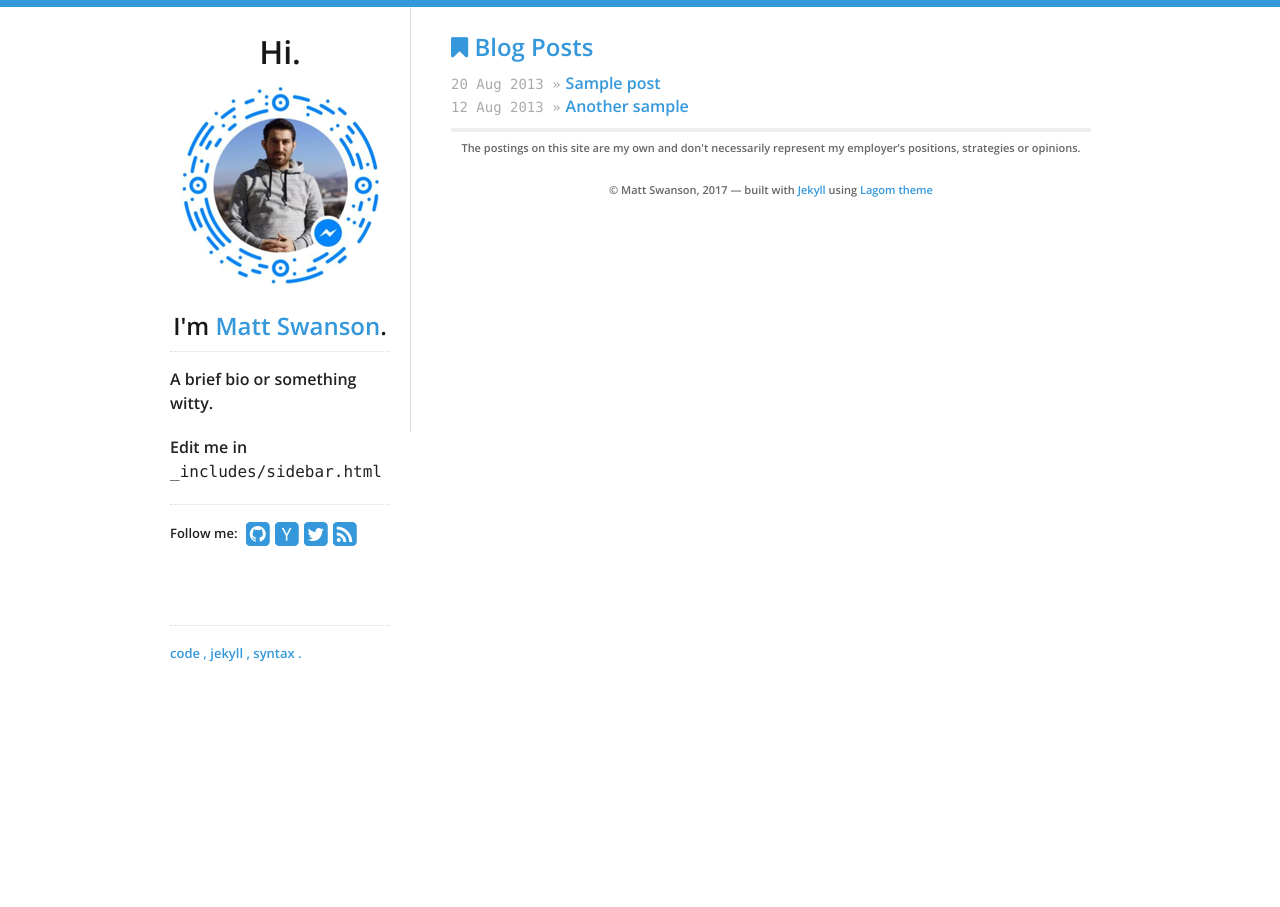
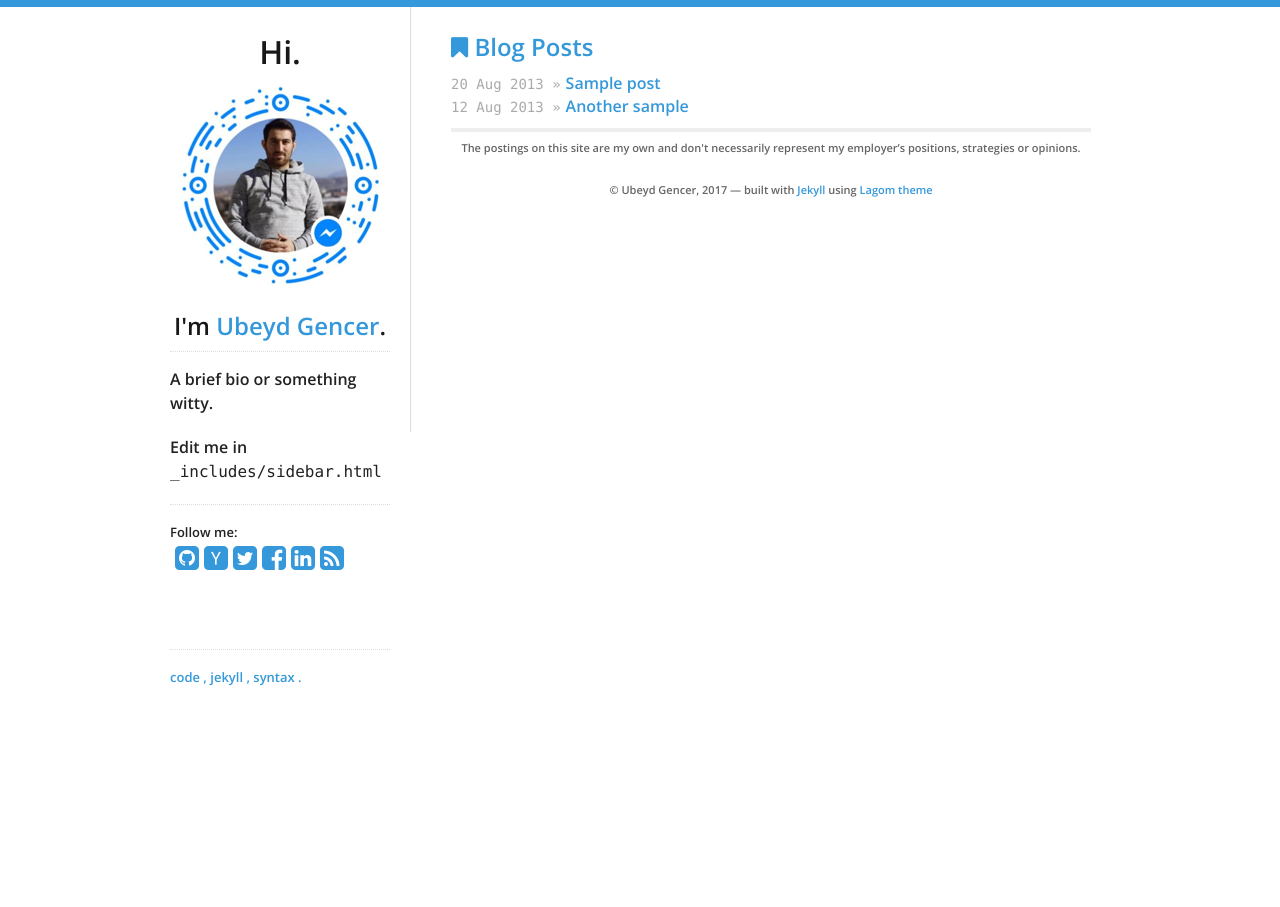
Before and after one commit to mubeyd/mubeyd.github.io, a Jekyll site: the page built from index.html, in a window 1280 px wide. Built offline with Jekyll 4.4.1, drawn with Linux system fonts in a browser that asks for light colours; nearby versions of some CDN libraries.

Commit message:
theme.yml

```diff
--- a/_data/theme.yml
+++ b/_data/theme.yml
@@ -5,26 +5,26 @@ highlight_color: '#3498db'
 
 # Profile links on the left sidebar, leave blank to ignore
 social:
-  github: swanson
+  github: mubeyd
   #bitbucket: philipj
-  hacker_news: swanson
+  hacker_news: ubeydgencer
   #stackexchange: 348619
   #stackoverflow: 348619
-  twitter: _swanson
-  #facebook: zuck
+  twitter: ubeydgencer
+  facebook: gencerubeyd
   #tumblr: animalygifs
-  #linkedin: philipjagielski
+  linkedin: mubeyd
   #gplus: 110552447039675960964
   #gravatar: 86e6ff8f75f9daef42d53b7f8002fd95
   #flickr: johndoe
 
 # "Hi, I'm _______"
-name: Matt Swanson
-email: test@example.com
-tagline: "weak opinions, strongly held"
+name: Ubeyd Gencer
+email: ubeyd@gencer.xyz
+#tagline: "weak opinions, strongly held"
 
 # Google Analytics key, leave blank to ignore
-google_analytics_key: UA-xxxx-x
+google_analytics_key: UA-107908147-1
 
 # Toggle "Postings are my own" disclaimer in footer
 show_disclaimer: true
```
